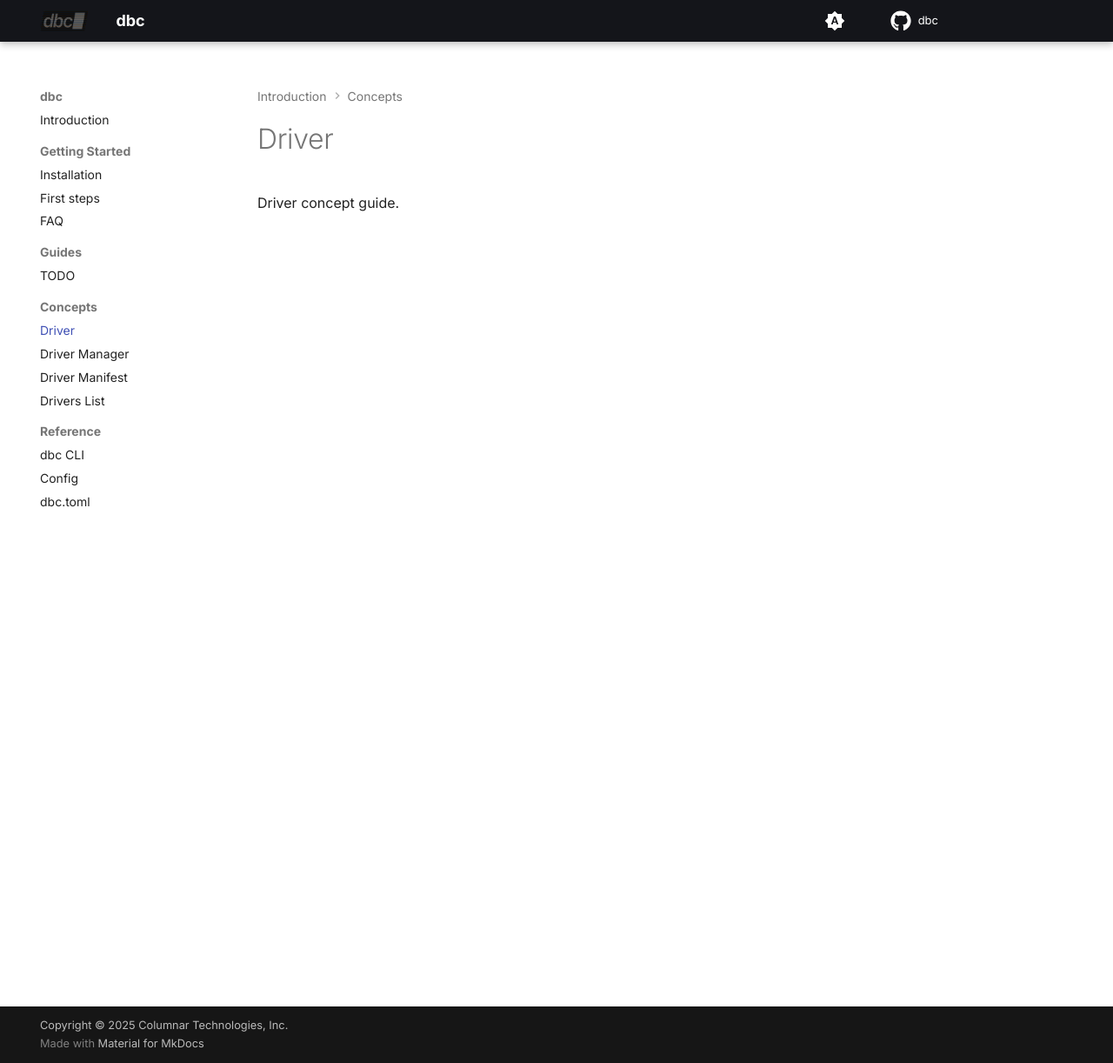
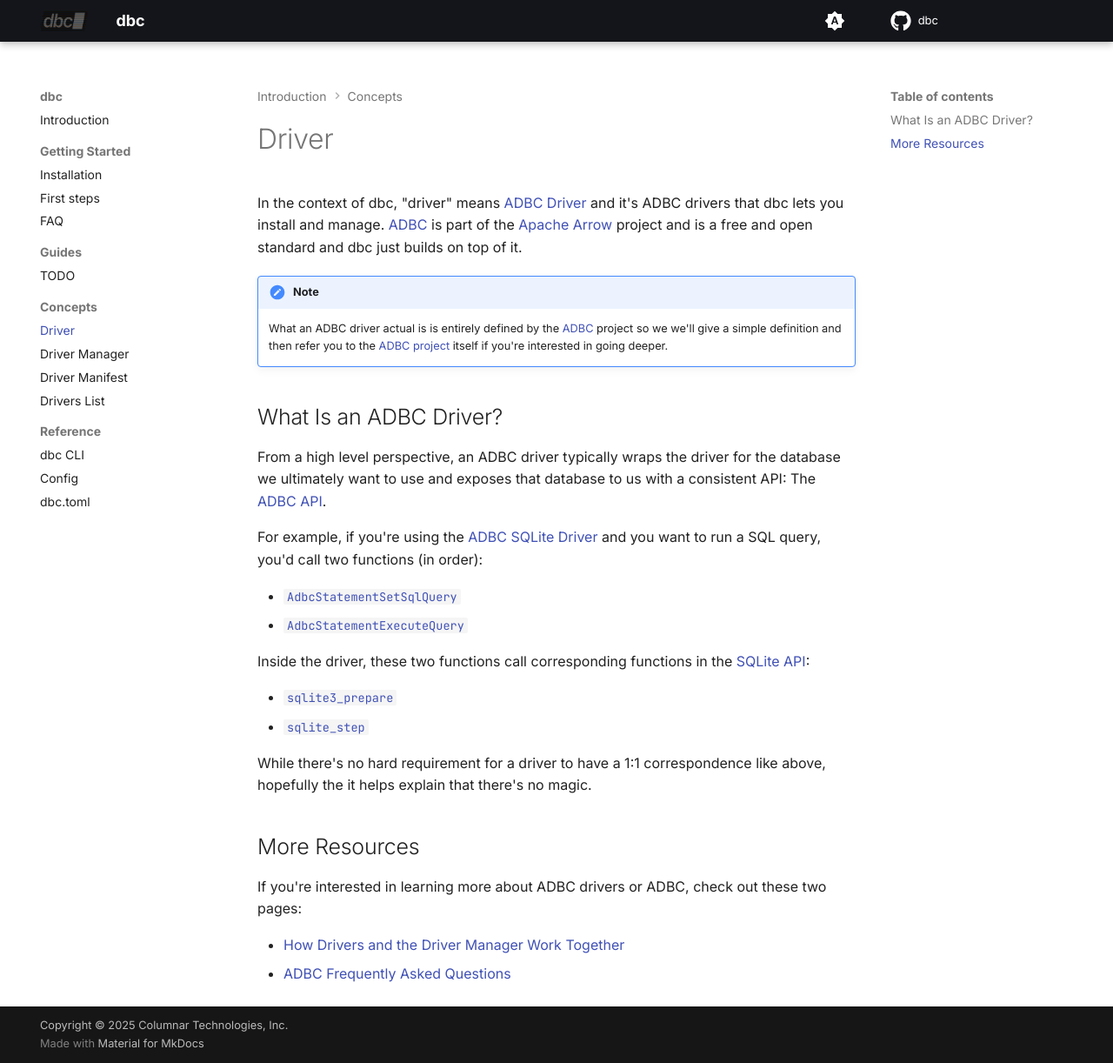
Before and after one commit to columnar-tech/dbc, an MkDocs documentation site: the page built from docs/concepts/driver.md, in a window 1280 px wide and 1222 px high. Shown: the whole window at 87% size. Built offline with MkDocs 1.6.1 and Material for MkDocs 9.7.7, drawn with Linux system fonts in a browser that asks for light colours; plug-ins that fetch from the network failed and are left out; comment, search, counter and statistics services are not loaded.

Commit message:
Add driver page

```diff
--- a/docs/concepts/driver.md
+++ b/docs/concepts/driver.md
@@ -1,3 +1,30 @@
 # Driver
 
-Driver concept guide.
+In the context of dbc, "driver" means [ADBC Driver](https://arrow.apache.org/adbc) and it's ADBC drivers that dbc lets you install and manage. [ADBC](https://arrow.apache.org/adbc) is part of the [Apache Arrow](https://arrow.apache.org) project and is a free and open standard and dbc just builds on top of it.
+
+!!! note
+
+    What an ADBC driver actual is is entirely defined by the [ADBC](https://arrow.apache.org/adbc) project so we we'll give a simple definition and then refer you to the [ADBC project](https://arrow.apache.org/adbc) itself if you're interested in going deeper.
+
+## What Is an ADBC Driver?
+
+From a high level perspective, an ADBC driver typically wraps the driver for the database we ultimately want to use and exposes that database to us with a consistent API: The [ADBC API](https://arrow.apache.org/adbc/main/format/specification.html).
+
+For example, if you're using the [ADBC SQLite Driver](https://arrow.apache.org/adbc/main/driver/sqlite.html) and you want to run a SQL query, you'd call two functions (in order):
+
+- [`AdbcStatementSetSqlQuery`](https://arrow.apache.org/adbc/main/cpp/api/group__adbc-statement-sql.html#ga40254bb2c39711f5d2772cb78f349e4a)
+- [`AdbcStatementExecuteQuery`](https://arrow.apache.org/adbc/main/cpp/api/group__adbc-statement.html#ga1f653045678d9d5d51780e37e3b644a6)
+
+Inside the driver, these two functions call corresponding functions in the [SQLite API](https://www.sqlite.org/cintro.html):
+
+- [`sqlite3_prepare`](https://www.sqlite.org/c3ref/prepare.html)
+- [`sqlite_step`](https://www.sqlite.org/c3ref/step.html)
+
+While there's no hard requirement for a driver to have a 1:1 correspondence like above, hopefully the it helps explain that there's no magic.
+
+## More Resources
+
+If you're interested in learning more about ADBC drivers or ADBC, check out these two pages:
+
+- [How Drivers and the Driver Manager Work Together](https://arrow.apache.org/adbc/main/format/how_manager.html)
+- [ADBC Frequently Asked Questions](https://arrow.apache.org/adbc/main/faq.html)
```
